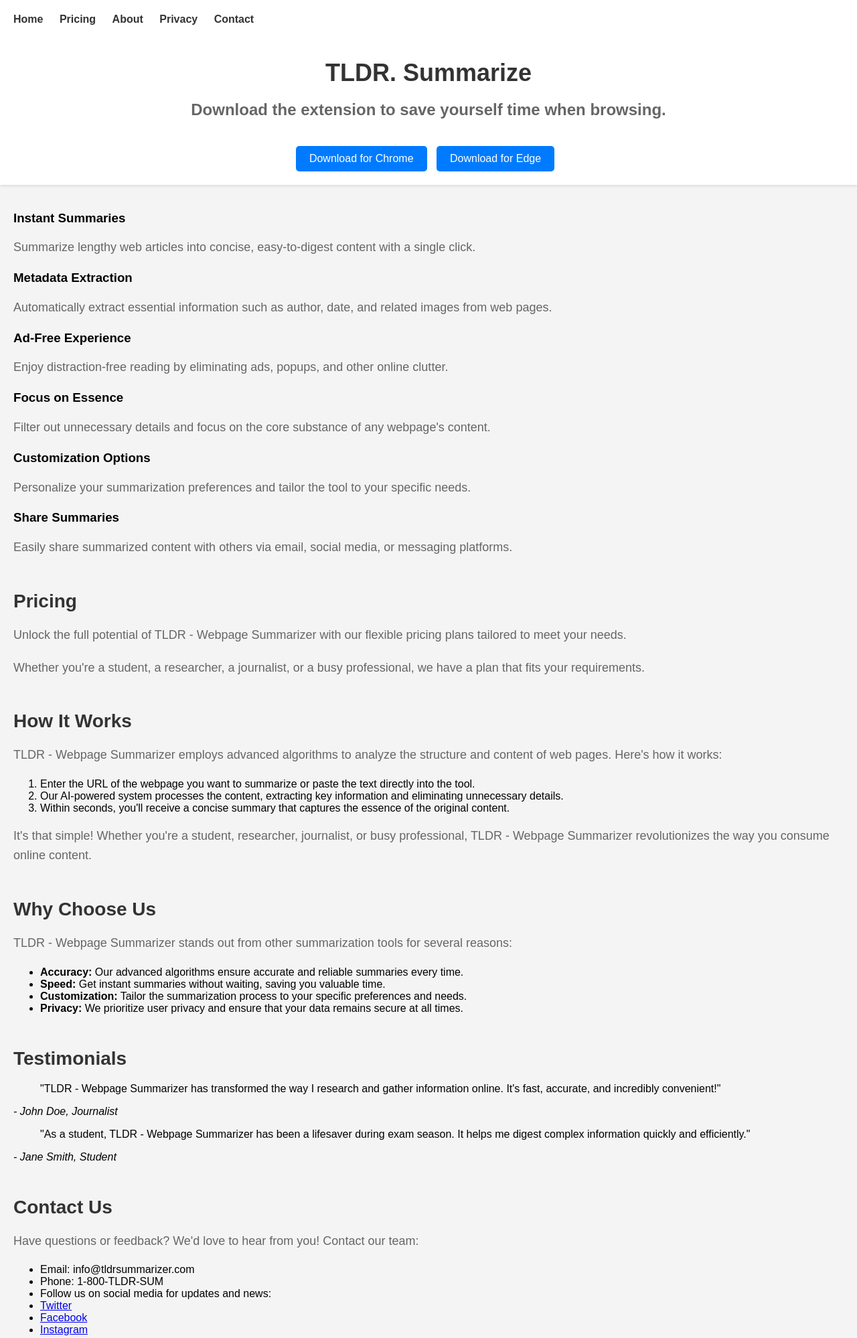
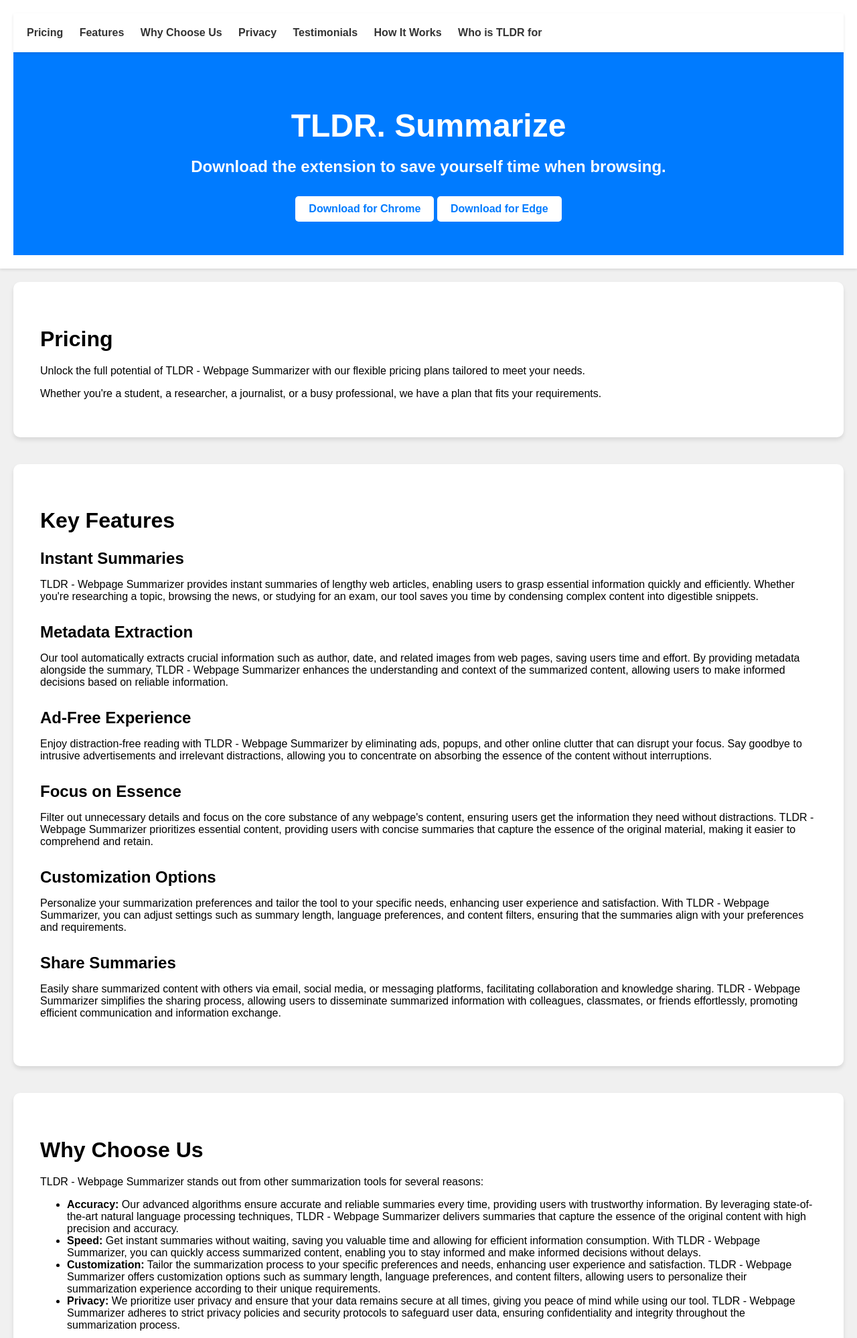
Before and after one commit to ZackFairSldrFrst/ZackFairSldrFrst.github.io, a PHP site: page / in a window 1280 px wide. Shown: the top 1998 px of the page at 67% size. Run offline with PHP 8.4, Linux system fonts and the light colour scheme; some libraries are stand-ins or nearby versions.

Commit message:
restarted copy

```diff
--- a/index.html
+++ b/index.html
@@ -9,15 +9,21 @@
 </head>
 <body>
     <header>
+        <header>
             <nav>
                 <ul>
-                <li><a href="index.html">Home</a></li>
-                <li><a href="pricing.html">Pricing</a></li>
-                <li><a href="about.html">About</a></li>
+                    <li><a href="#pricing">Pricing</a></li>
+                    <li><a href="#features">Features</a></li>
+                    <li><a href="#why-choose-us">Why Choose Us</a></li>
                     <li><a href="privacy.html">Privacy</a></li>
-                <li><a href="contact.html">Contact</a></li>
+                    <li><a href="#testimonials">Testimonials</a></li>
+                    <li><a href="#how-it-works">How It Works</a></li>
+                    <li><a href="#who-is-tldr">Who is TLDR for</a></li>
                 </ul>
             </nav>
+            <!-- Banner content -->
+        </header>
+
         <div class="banner">
             <div class="banner-text">
                 <h1>TLDR. Summarize <span class="typewrite" data-period="2000" data-type='["webpages.", "research papers.", "news.", "blogs.", "recipes."]'><span class="wrap"></span></span></h1>
@@ -30,32 +36,6 @@
         </div>
     </header>
     <main>
-        <section id="features">
-            <div class="feature-item">
-                <h3>Instant Summaries</h3>
-                <p>Summarize lengthy web articles into concise, easy-to-digest content with a single click.</p>
-            </div>
-            <div class="feature-item">
-                <h3>Metadata Extraction</h3>
-                <p>Automatically extract essential information such as author, date, and related images from web pages.</p>
-            </div>
-            <div class="feature-item">
-                <h3>Ad-Free Experience</h3>
-                <p>Enjoy distraction-free reading by eliminating ads, popups, and other online clutter.</p>
-            </div>
-            <div class="feature-item">
-                <h3>Focus on Essence</h3>
-                <p>Filter out unnecessary details and focus on the core substance of any webpage's content.</p>
-            </div>
-            <div class="feature-item">
-                <h3>Customization Options</h3>
-                <p>Personalize your summarization preferences and tailor the tool to your specific needs.</p>
-            </div>
-            <div class="feature-item">
-                <h3>Share Summaries</h3>
-                <p>Easily share summarized content with others via email, social media, or messaging platforms.</p>
-            </div>
-        </section>
         <section id="pricing" class="animate__animated animate__rubberBand">
             <h2>Pricing</h2>
             <p>Unlock the full potential of TLDR - Webpage Summarizer with our flexible pricing plans tailored to meet your needs.</p>
@@ -65,6 +45,57 @@
             <stripe-pricing-table pricing-table-id="prctbl_1P1tBgGc737pMzW734GOqUUJ"
             publishable-key="pk_live_51Odib1Gc737pMzW7lqq5CqU4eOD01pldW3fEcIxndQzvggxKkYmk9SozJ4ExqsEtNbMLRCVC2GKd10wCQuxzYbHI00Wx6RwOQa">
             </stripe-pricing-table>
+        </section>
+        <section id="features">
+            <h2>Key Features</h2>
+            <div class="feature-item">
+                <h3>Instant Summaries</h3>
+                <p>TLDR - Webpage Summarizer provides instant summaries of lengthy web articles, enabling users to grasp essential information quickly and efficiently. Whether you're researching a topic, browsing the news, or studying for an exam, our tool saves you time by condensing complex content into digestible snippets.</p>
+            </div>
+            <div class="feature-item">
+                <h3>Metadata Extraction</h3>
+                <p>Our tool automatically extracts crucial information such as author, date, and related images from web pages, saving users time and effort. By providing metadata alongside the summary, TLDR - Webpage Summarizer enhances the understanding and context of the summarized content, allowing users to make informed decisions based on reliable information.</p>
+            </div>
+            <div class="feature-item">
+                <h3>Ad-Free Experience</h3>
+                <p>Enjoy distraction-free reading with TLDR - Webpage Summarizer by eliminating ads, popups, and other online clutter that can disrupt your focus. Say goodbye to intrusive advertisements and irrelevant distractions, allowing you to concentrate on absorbing the essence of the content without interruptions.</p>
+            </div>
+            <div class="feature-item">
+                <h3>Focus on Essence</h3>
+                <p>Filter out unnecessary details and focus on the core substance of any webpage's content, ensuring users get the information they need without distractions. TLDR - Webpage Summarizer prioritizes essential content, providing users with concise summaries that capture the essence of the original material, making it easier to comprehend and retain.</p>
+            </div>
+            <div class="feature-item">
+                <h3>Customization Options</h3>
+                <p>Personalize your summarization preferences and tailor the tool to your specific needs, enhancing user experience and satisfaction. With TLDR - Webpage Summarizer, you can adjust settings such as summary length, language preferences, and content filters, ensuring that the summaries align with your preferences and requirements.</p>
+            </div>
+            <div class="feature-item">
+                <h3>Share Summaries</h3>
+                <p>Easily share summarized content with others via email, social media, or messaging platforms, facilitating collaboration and knowledge sharing. TLDR - Webpage Summarizer simplifies the sharing process, allowing users to disseminate summarized information with colleagues, classmates, or friends effortlessly, promoting efficient communication and information exchange.</p>
+            </div>
+        </section>
+
+        <section id="why-choose-us">
+            <h2>Why Choose Us</h2>
+            <p>TLDR - Webpage Summarizer stands out from other summarization tools for several reasons:</p>
+            <ul>
+                <li><strong>Accuracy:</strong> Our advanced algorithms ensure accurate and reliable summaries every time, providing users with trustworthy information. By leveraging state-of-the-art natural language processing techniques, TLDR - Webpage Summarizer delivers summaries that capture the essence of the original content with high precision and accuracy.</li>
+                <li><strong>Speed:</strong> Get instant summaries without waiting, saving you valuable time and allowing for efficient information consumption. With TLDR - Webpage Summarizer, you can quickly access summarized content, enabling you to stay informed and make informed decisions without delays.</li>
+                <li><strong>Customization:</strong> Tailor the summarization process to your specific preferences and needs, enhancing user experience and satisfaction. TLDR - Webpage Summarizer offers customization options such as summary length, language preferences, and content filters, allowing users to personalize their summarization experience according to their unique requirements.</li>
+                <li><strong>Privacy:</strong> We prioritize user privacy and ensure that your data remains secure at all times, giving you peace of mind while using our tool. TLDR - Webpage Summarizer adheres to strict privacy policies and security protocols to safeguard user data, ensuring confidentiality and integrity throughout the summarization process.</li>
+            </ul>
+        </section>
+
+        <section id="testimonials">
+            <h2>Testimonials</h2>
+            <div class="testimonial">
+                <blockquote>"TLDR - Webpage Summarizer has transformed the way I research and gather information online. It's fast, accurate, and incredibly convenient! With this tool, I can quickly digest complex articles and stay ahead of the curve."</blockquote>
+                <cite>- John Doe, Journalist</cite>
+            </div>
+            <div class="testimonial">
+                <blockquote>"As a student, TLDR - Webpage Summarizer has been a lifesaver during exam season. It helps me digest complex information quickly and efficiently, allowing me to focus on studying effectively. I highly recommend it to all my classmates!"</blockquote>
+                <cite>- Jane Smith, Student</cite>
+            </div>
+            <!-- Add more testimonials here -->
         </section>
         <section id="how-it-works">
             <h2>How It Works</h2>
@@ -76,42 +107,40 @@
             </ol>
             <p>It's that simple! Whether you're a student, researcher, journalist, or busy professional, TLDR - Webpage Summarizer revolutionizes the way you consume online content.</p>
         </section>
-
-        <section id="why-choose-us">
-            <h2>Why Choose Us</h2>
-            <p>TLDR - Webpage Summarizer stands out from other summarization tools for several reasons:</p>
-            <ul>
-                <li><strong>Accuracy:</strong> Our advanced algorithms ensure accurate and reliable summaries every time.</li>
-                <li><strong>Speed:</strong> Get instant summaries without waiting, saving you valuable time.</li>
-                <li><strong>Customization:</strong> Tailor the summarization process to your specific preferences and needs.</li>
-                <li><strong>Privacy:</strong> We prioritize user privacy and ensure that your data remains secure at all times.</li>
-            </ul>
-        </section>
-
-        <section id="testimonials">
-            <h2>Testimonials</h2>
-            <div class="testimonial">
-                <blockquote>"TLDR - Webpage Summarizer has transformed the way I research and gather information online. It's fast, accurate, and incredibly convenient!"</blockquote>
-                <cite>- John Doe, Journalist</cite>
+        <section id="who-is-tldr">
+            <h2>Who is TLDR - Webpage Summarizer for?</h2>
+            <div class="target-audience">
+                <div class="audience-item">
+                    <img src="open-book-icon.png" alt="Open Book Icon">
+                    <h3>Anyone with Internet Access</h3>
+                    <p>TLDR - Webpage Summarizer is perfect for those seeking a quick understanding of lengthy articles. Read the summary first and delve into the original article if needed.</p>
                 </div>
-            <div class="testimonial">
-                <blockquote>"As a student, TLDR - Webpage Summarizer has been a lifesaver during exam season. It helps me digest complex information quickly and efficiently."</blockquote>
-                <cite>- Jane Smith, Student</cite>
+                <div class="audience-item">
+                    <img src="open-book-icon.png" alt="Open Book Icon">
+                    <h3>Students</h3>
+                    <p>TLDR - Webpage Summarizer assists students in simplifying complex information for exam preparation. Say goodbye to information overload.</p>
                 </div>
-            <!-- Add more testimonials here -->
-        </section>
-
-        <section id="contact-us">
-            <h2>Contact Us</h2>
-            <p>Have questions or feedback? We'd love to hear from you! Contact our team:</p>
-            <ul>
-                <li>Email: info@tldrsummarizer.com</li>
-                <li>Phone: 1-800-TLDR-SUM</li>
-                <li>Follow us on social media for updates and news:</li>
-                <li><a href="#">Twitter</a></li>
-                <li><a href="#">Facebook</a></li>
-                <li><a href="#">Instagram</a></li>
-            </ul>
+                <div class="audience-item">
+                    <img src="open-book-icon.png" alt="Open Book Icon">
+                    <h3>Writers</h3>
+                    <p>TLDR - Webpage Summarizer streamlines the writing process by providing quick summaries of articles, making writing and reading easier.</p>
+                </div>
+                <div class="audience-item">
+                    <img src="open-book-icon.png" alt="Open Book Icon">
+                    <h3>Teachers</h3>
+                    <p>TLDR - Webpage Summarizer aids teachers in condensing lengthy documents or chapters for their students' benefit.</p>
+                </div>
+                <div class="audience-item">
+                    <img src="open-book-icon.png" alt="Open Book Icon">
+                    <h3>Institutions</h3>
+                    <p>TLDR - Webpage Summarizer is invaluable for corporations and institutions looking to digest content quickly for their employees or students.</p>
+                </div>
+                <div class="audience-item">
+                    <img src="open-book-icon.png" alt="Open Book Icon">
+                    <h3>Journalists</h3>
+                    <p>TLDR - Webpage Summarizer is a boon for journalists needing to condense lengthy articles for their publications.</p>
+                </div>
+            </div>
         </section>
     </main>
 
--- a/styles.css
+++ b/styles.css
@@ -3,7 +3,7 @@ body {
     font-family: Arial, sans-serif;
     margin: 0;
     padding: 0;
-    background-color: #f4f4f4;
+    background-color: #f0f0f0;
 }
 
 .container {
@@ -14,19 +14,22 @@ body {
 
 /* Header Styles */
 header {
-    background-color: #fff;
+    background-color: #ffffff;
     padding: 20px;
     box-shadow: 0 2px 4px rgba(0, 0, 0, 0.1);
+    position: sticky;
+    top: 0;
+    z-index: 999;
 }
 
 nav ul {
     list-style-type: none;
+    padding: 0;
     margin: 0;
-    padding: 0;
 }
 
 nav ul li {
-    display: inline;
+    display: inline-block;
     margin-right: 20px;
 }
 
@@ -43,39 +46,40 @@ nav ul li a:hover {
 
 /* Banner Styles */
 .banner {
+    background-color: #007bff;
+    color: #ffffff;
+    padding: 50px;
     text-align: center;
-    margin-top: 50px;
 }
 
-.banner-text h1 {
-    font-size: 36px;
-    color: #333;
+.banner h1 {
+    font-size: 3em;
     margin-bottom: 20px;
 }
 
-.banner-text h2 {
-    font-size: 24px;
-    color: #666;
-    margin-bottom: 40px;
+.banner h2 {
+    font-size: 1.5em;
+    margin-bottom: 30px;
 }
 
 .cta-container {
-    margin-top: 20px;
+    margin-top: 30px;
 }
 
 .cta {
     display: inline-block;
+    background-color: #ffffff;
+    color: #007bff;
     padding: 10px 20px;
-    background-color: #007bff;
-    color: #fff;
+    border-radius: 5px;
     text-decoration: none;
-    border-radius: 5px;
-    margin-right: 10px;
-    transition: background-color 0.3s ease;
+    font-weight: bold;
+    transition: background-color 0.3s ease, color 0.3s ease;
 }
 
 .cta:hover {
     background-color: #0056b3;
+    color: #ffffff;
 }
 
 /* Main Content Styles */
@@ -83,55 +87,140 @@ main {
     padding: 20px;
 }
 
-/* Section Styles */
 section {
-    margin-bottom: 50px;
+    background-color: #ffffff;
+    margin-bottom: 40px;
+    padding: 40px;
+    border-radius: 10px;
+    box-shadow: 0 4px 6px rgba(0, 0, 0, 0.1);
 }
 
 section h2 {
-    font-size: 28px;
-    color: #333;
+    font-size: 2em;
     margin-bottom: 20px;
 }
 
-section p {
-    font-size: 18px;
-    color: #666;
-    line-height: 1.6;
+/* Key Features Section */
+.feature-item {
+    margin-bottom: 30px;
+}
+
+.feature-item h3 {
+    font-size: 1.5em;
+    margin-bottom: 10px;
+}
+
+/* Testimonials Section */
+.testimonial {
+    padding: 20px;
+    background-color: #f9f9f9;
+    border-radius: 10px;
+    margin-bottom: 30px;
+}
+
+.testimonial blockquote {
+    font-style: italic;
+    margin-bottom: 10px;
+}
+
+.testimonial cite {
+    font-weight: bold;
+}
+
+/* How It Works Section */
+#how-it-works ol {
+    counter-reset: step;
+    list-style: none;
+    padding-left: 0;
+}
+
+#how-it-works ol li {
+    position: relative;
+    counter-increment: step;
+    padding-left: 30px;
     margin-bottom: 20px;
 }
 
-/* Fade-in Animation */
-.animated {
-    opacity: 0;
+#how-it-works ol li::before {
+    content: counter(step);
+    background-color: #007bff;
+    color: #ffffff;
+    border-radius: 50%;
+    width: 30px;
+    height: 30px;
+    line-height: 30px;
+    text-align: center;
+    position: absolute;
+    left: 0;
+    top: 0;
+    transform: translate(-50%, -50%);
 }
 
-.animated.animated-visible {
-    opacity: 1;
-    transition: opacity 0.8s ease-in-out;
+/* Who is TLDR Section */
+.target-audience {
+    display: flex;
+    flex-wrap: wrap;
+    justify-content: space-between;
 }
 
-/* Animation Delay */
-#features.animated-visible {
-    transition-delay: 0.2s;
+.audience-item {
+    width: 48%;
+    padding: 20px;
+    background-color: #ffffff;
+    border-radius: 10px;
+    box-shadow: 0 4px 6px rgba(0, 0, 0, 0.1);
+    margin-bottom: 20px;
 }
 
-#pricing.animated-visible {
-    transition-delay: 0.4s;
+.audience-item img {
+    width: 50px;
+    height: 50px;
+    margin-bottom: 10px;
 }
 
-#how-it-works.animated-visible {
-    transition-delay: 0.6s;
+/* Footer Styles */
+footer {
+    background-color: #007bff;
+    color: #ffffff;
+    padding: 20px;
+    text-align: center;
 }
 
-#why-choose-us.animated-visible {
-    transition-delay: 0.8s;
+/* Animations */
+.animate__animated {
+    animation-duration: 1s;
 }
 
-#testimonials.animated-visible {
-    transition-delay: 1s;
+.animate__rubberBand {
+    animation-name: rubberBand;
 }
 
-#contact-us.animated-visible {
-    transition-delay: 1.2s;
+@keyframes rubberBand {
+    0% {
+        transform: scale3d(1, 1, 1);
+    }
+
+    30% {
+        transform: scale3d(1.25, 0.75, 1);
+    }
+
+    40% {
+        transform: scale3d(0.75, 1.25, 1);
+    }
+
+    50% {
+        transform: scale3d(1.15, 0.85, 1);
+    }
+
+    65% {
+        transform: scale3d(0.95, 1.05, 1);
+    }
+
+    75% {
+        transform: scale3d(1.05, 0.95, 1);
+    }
+
+    100% {
+        transform: scale3d(1, 1, 1);
+    }
 }
```
Lines whose indentation alone changed are shown as unchanged.
